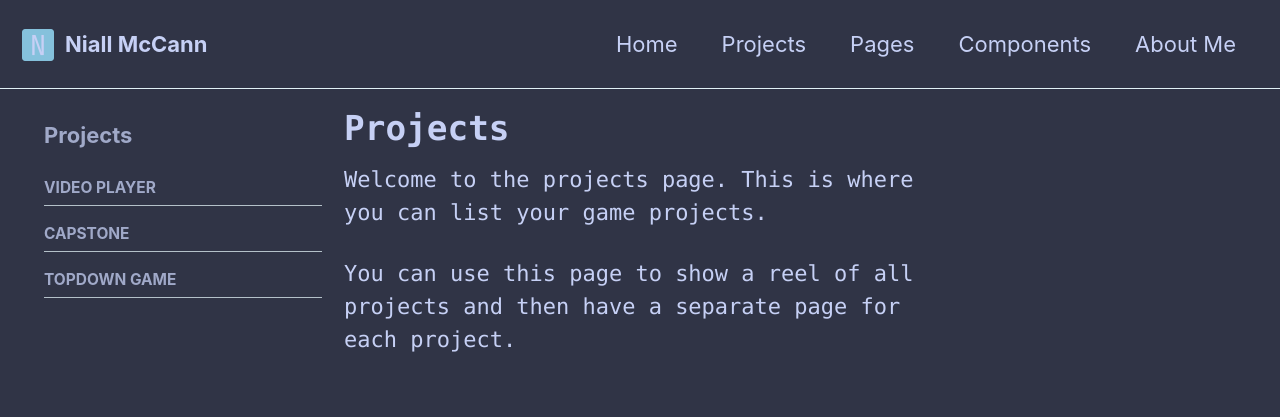
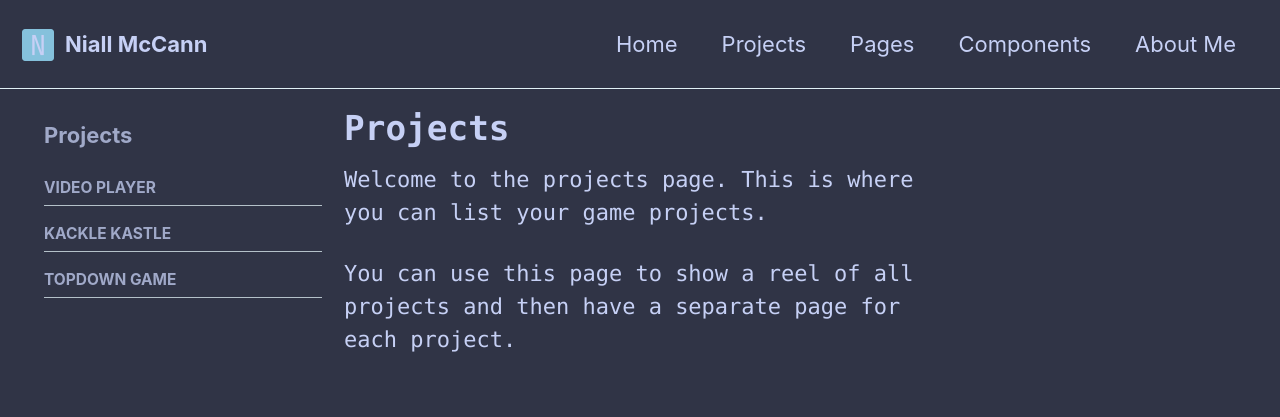
Before and after one commit to AcedAspect/AcedAspect.github.io, a Jekyll site: the page built from _pages/projects.md, in a window 1280 px wide. Shown: the top 417 px of the page. Built offline with Jekyll 4.4.1, drawn with Linux system fonts in a browser that asks for light colours.

Commit message:
Update navigation.yml

```diff
--- a/_data/navigation.yml
+++ b/_data/navigation.yml
@@ -30,7 +30,7 @@ main:
 projects:
   - title: "Video Player"
     url: /projects/video-player/
-  - title: "Capstone"
+  - title: "Kackle Kastle"
     url: /projects/capstone/
   - title: "Topdown Game"
     url: /projects/topdown-game/
```
